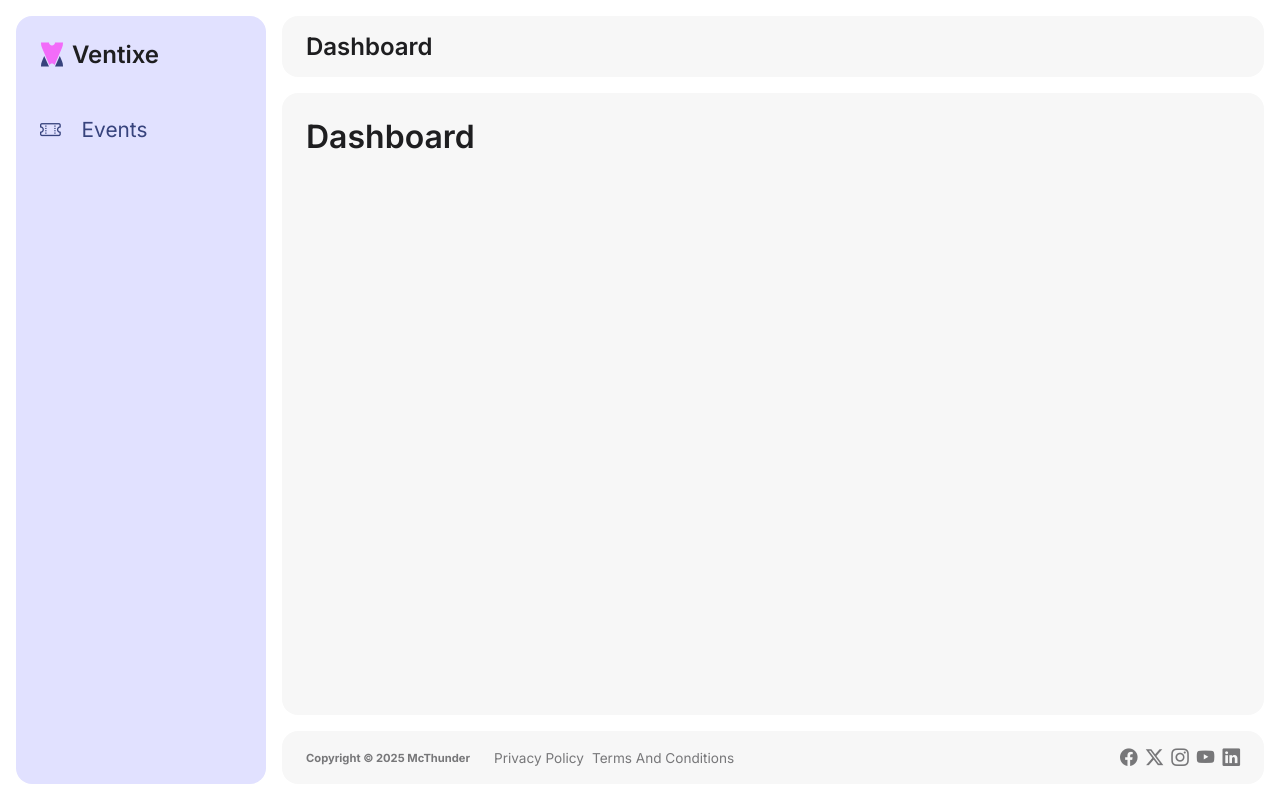
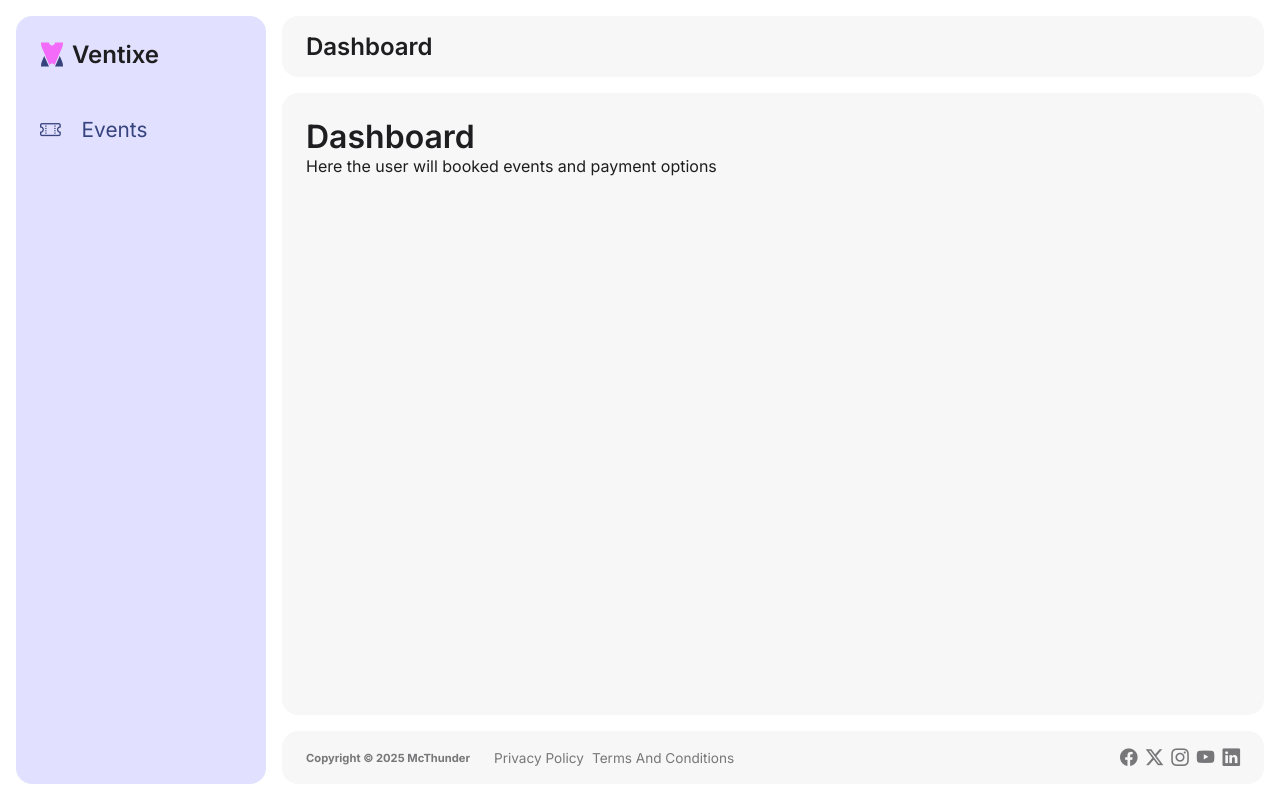
Before and after one commit to Ecw-Ventixe-Bookings/React_Frontend, a React (Vite) app: page /dashboard in a window 1280 px wide. Built offline with nearby package versions, Linux system fonts and the light colour scheme; no server answers.

Commit message:
p tag added just because

```diff
--- a/src/Pages/DashBoard.jsx
+++ b/src/Pages/DashBoard.jsx
@@ -4,6 +4,7 @@ export const DashBoard = () => {
   return (
     <section className='section-dashboard'>
         <h1>Dashboard</h1>
+        <p>Here the user will booked events and payment options</p>
     </section>
   )
 }
```
